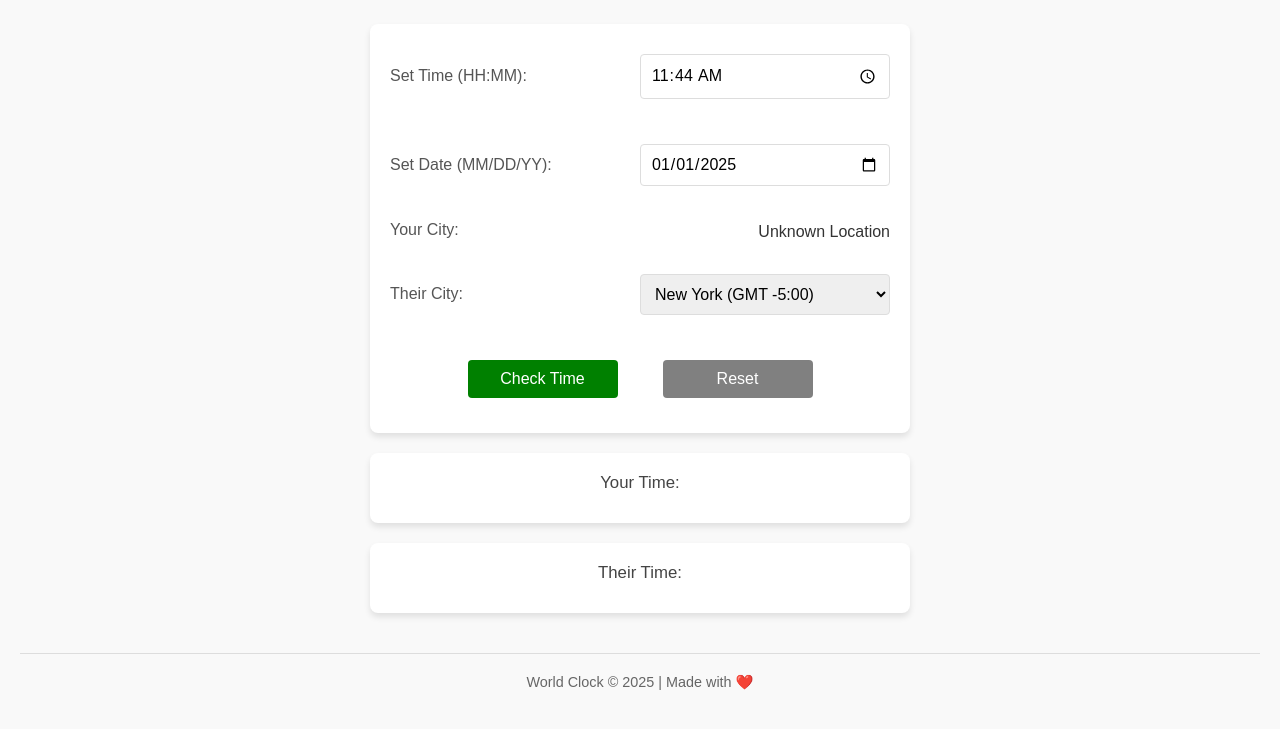
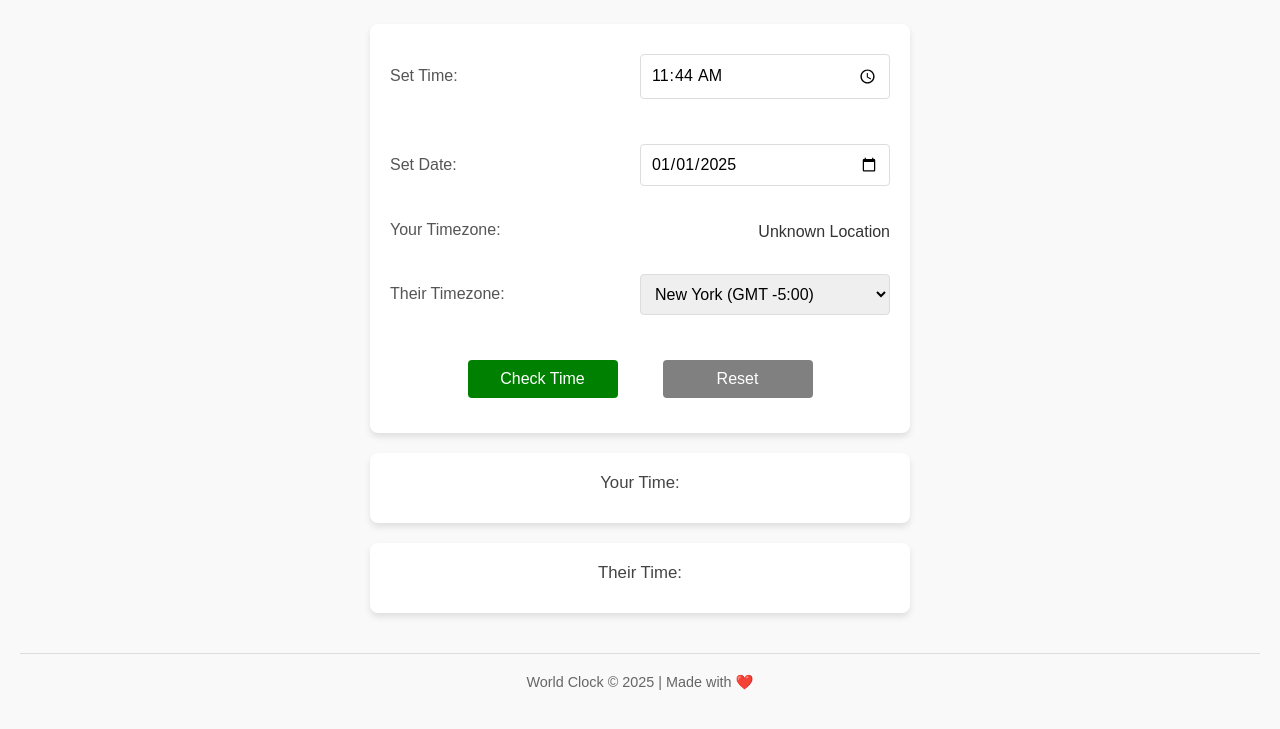
Before and after one commit to daijiro-yokota/world_clock, a plain HTML site: page index.html in a window 1280 px wide. Shown: the part 73-802 px from the top of the page. Drawn offline with Linux system fonts and the light colour scheme.

Commit message:
Update index.html

```diff
--- a/index.html
+++ b/index.html
@@ -12,22 +12,22 @@
 
     <div id="controls">
         <div class="input-group">
-            <label for="input-time">Set Time (HH:MM):</label>
+            <label for="input-time">Set Time:</label>
             <input type="time" id="input-time">
         </div>
 
         <div class="input-group">
-            <label for="input-date">Set Date (MM/DD/YY):</label>
+            <label for="input-date">Set Date:</label>
             <input type="date" id="input-date">
         </div>
 
         <div class="input-group">
-            <label>Your City:</label>
+            <label>Your Timezone:</label>
             <span id="static-city">Detecting...</span>
         </div>
 
         <div class="input-group">
-            <label for="input-city2">Their City:</label>
+            <label for="input-city2">Their Timezone:</label>
             <select id="input-city2"></select>
         </div>
 
```
